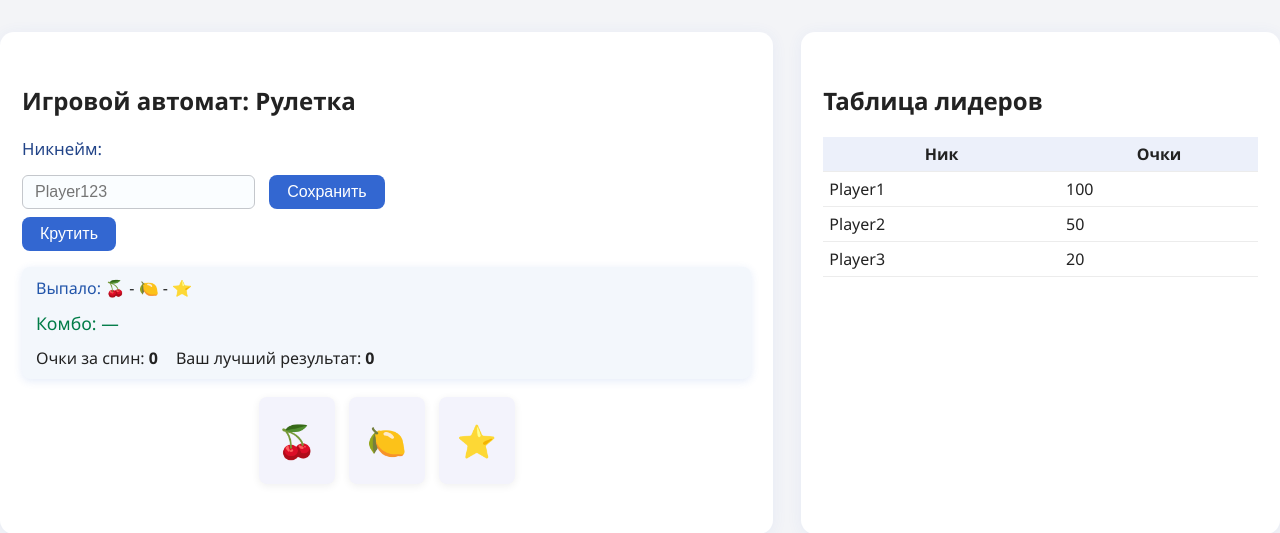
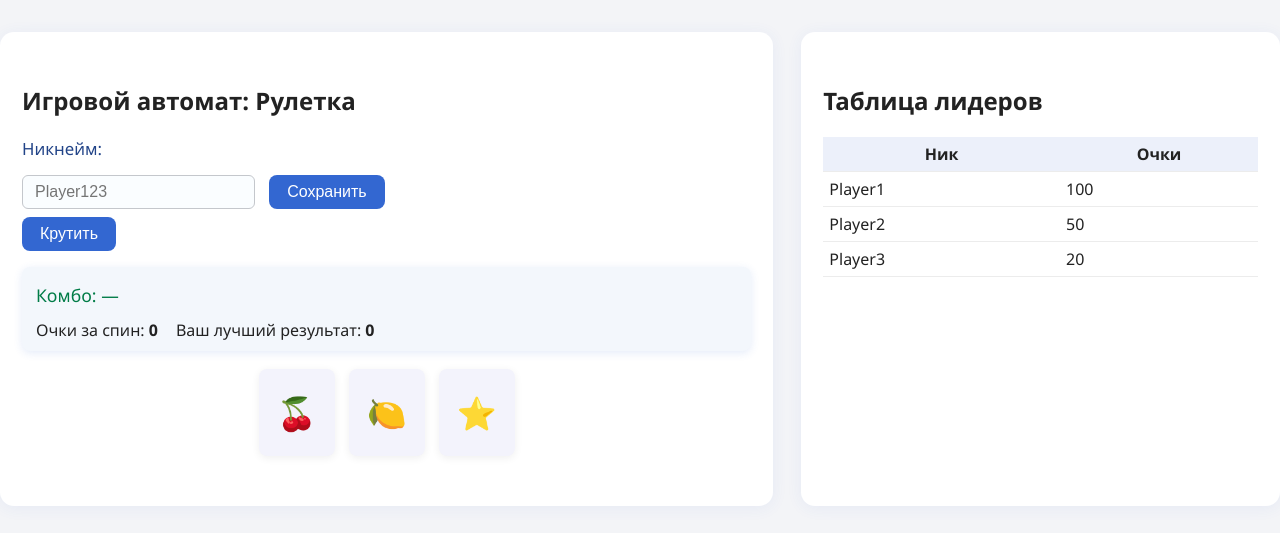
Before and after one commit to Belandiy/roulette-game, a Flask app: page / in a window 1280 px wide. Shown: the part 46-579 px from the top of the page. Run offline with Flask 3, Linux system fonts and the light colour scheme.

Commit message:
index.html доработан под динамические поля очков. Убрано дублирование комбинации/комбо и выпавшие цифры

```diff
--- a/templates/index.html
+++ b/templates/index.html
@@ -14,12 +14,8 @@
       <button type="submit" class="btn">Сохранить</button>
     </form>
      <button id="spin-btn" class="btn" style="margin-bottom:1em;">Крутить</button>
-    <div id="status"></div>
+    <div id="status" aria-live="polite"></div>
     <div class="game-display">
-      <div class="rolled">
-        <span class="rolled-label">Выпало: </span>
-        <span id="result-values">🍒 - 🍋 - ⭐</span>
-      </div>
       <div class="combo-row">
         <span>Комбо: <span id="result-combo">—</span></span>
       </div>
```
